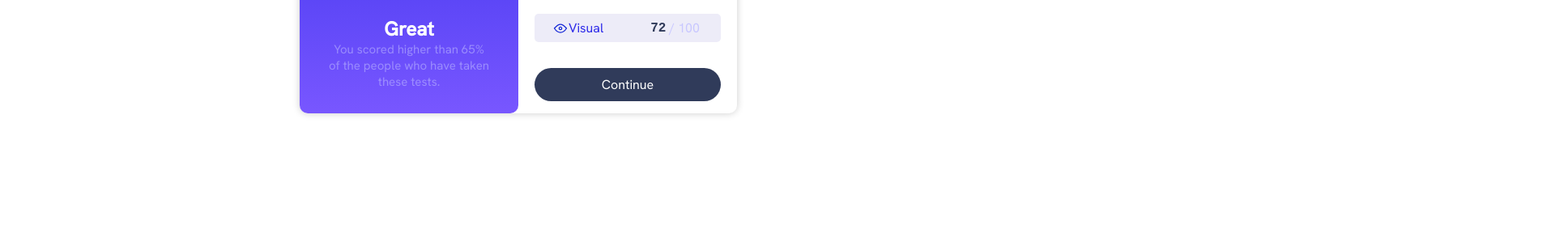
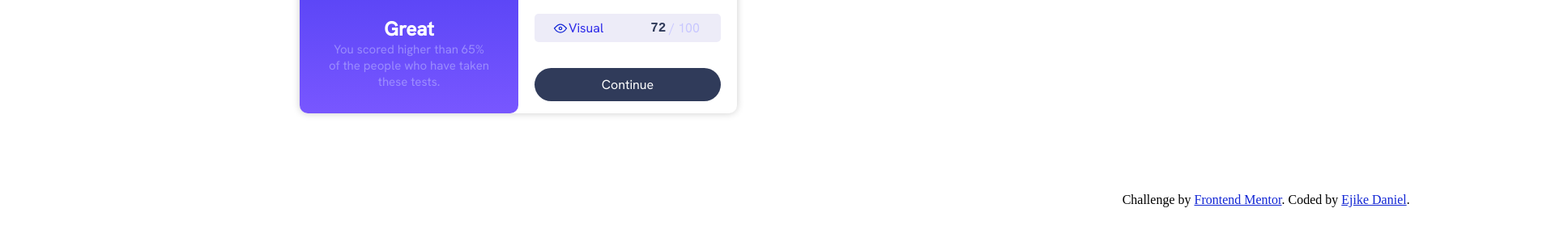
Before and after one commit to Elrey009/Result-summary-card, a plain HTML site: page index.html in a window 1280 px wide. Shown: the part 480-774 px from the top of the page at 81% size, 1920 px wide, since content can reach past the window. Drawn offline with Linux system fonts and the light colour scheme.

Commit message:
modified files

```diff
--- a/styles/style.css
+++ b/styles/style.css
@@ -41,19 +41,20 @@ body {
 }
 
 /* * utility classes */
-/* .attribution {
+.attribution {
   position: absolute;
   bottom: 0;
   width: 100%;
   text-align: center;
-  margin-right: -740rem;
-  /* justify-self: center; */
-
-/* }
+  /* margin-right: 60rem; */
+  justify-self: center;
+  margin-inline-start: 0.825rem;
+  margin-block: 4rem;
+}
 
 .attribution a {
   color: var(--cobalt-blue);
-} */
+}
 
 .sr-only {
   position: absolute;
```
Also changed, not shown: index.html (+2 -2 lines).
